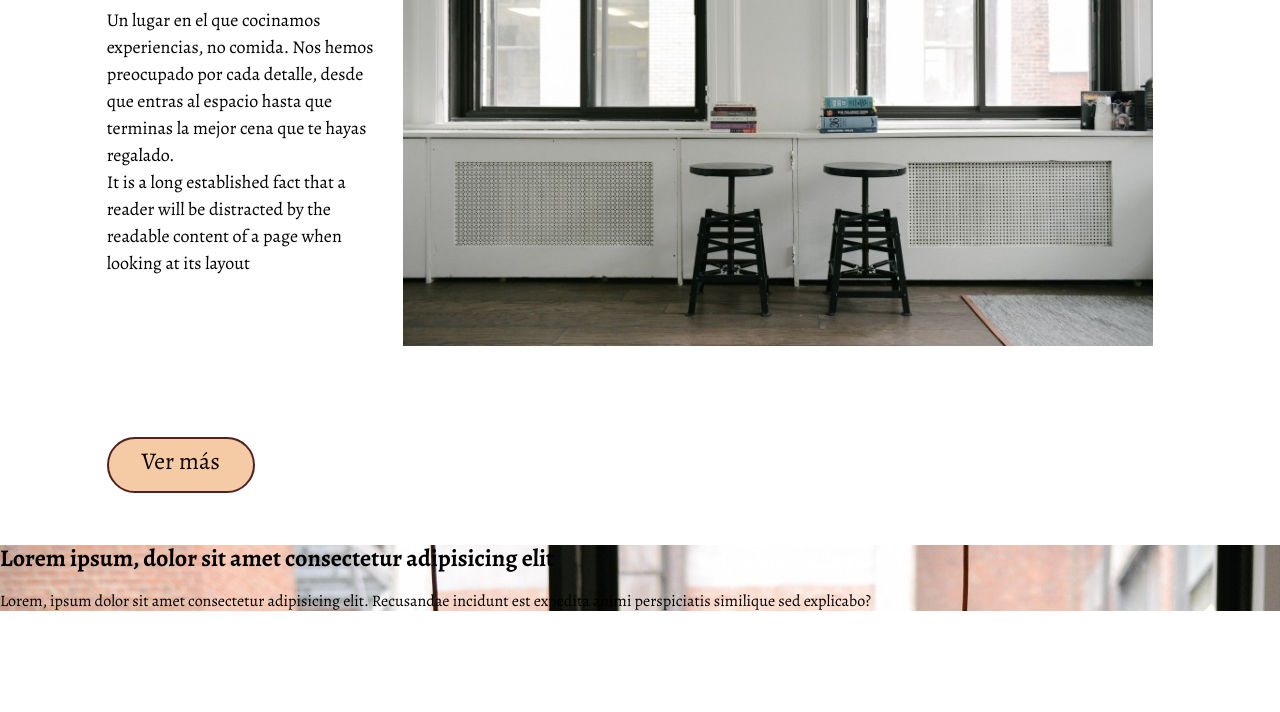
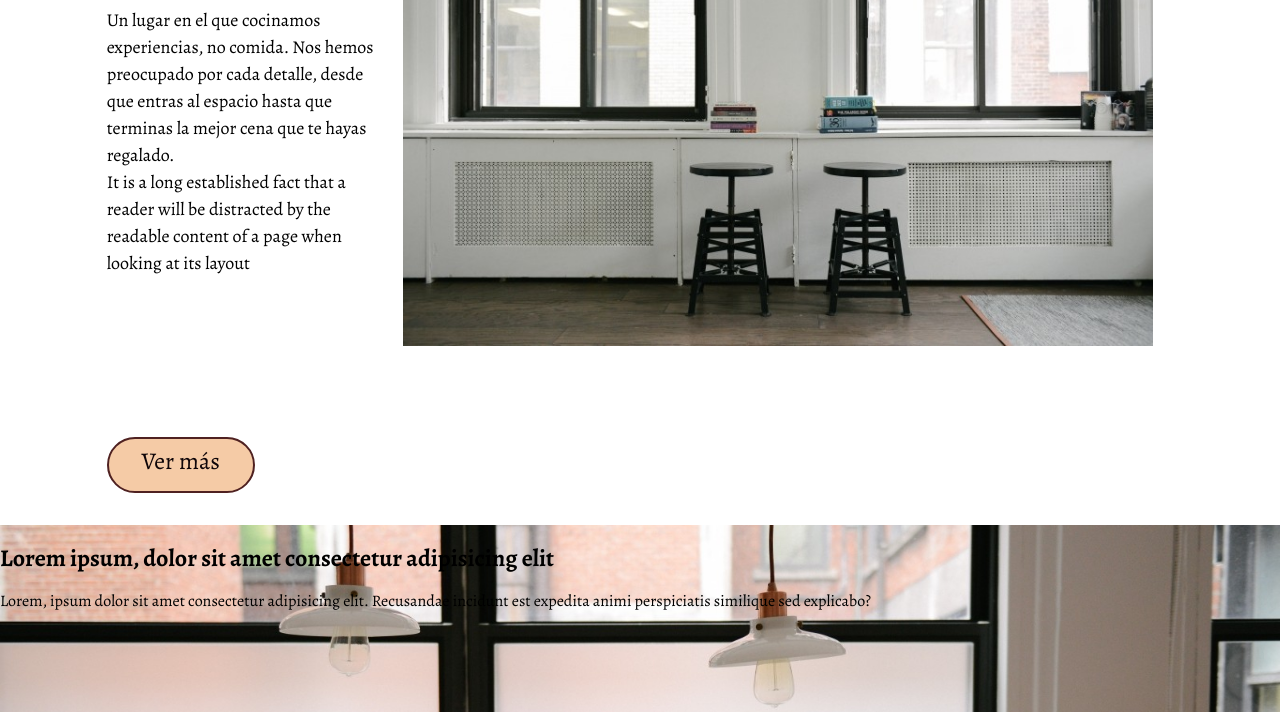
Before and after one commit to ZambranoBeicker/Facilito-Space, a website built with webpack: page assets/index.template.html in a window 1280 px wide. Shown: the part 240-952 px from the top of the page. Before the commit the page ends 867 px from the top, so only its background shows below. Built offline with nearby package versions, Linux system fonts and the light colour scheme.

Commit message:
Add parallax background styles

```diff
--- a/assets/css/components/_parallax.scss
+++ b/assets/css/components/_parallax.scss
@@ -1,5 +1,13 @@
 @import '../base/base-index';
 
 .parallax{
-    @include parallax('../../public/images/ter_fil.jpg');
+
+    &__background{
+        min-height: 400px;
+        background-position: center;
+        background-size: cover;
+        @include parallax('../../public/images/ter_fil.jpg');
+        @include position(absolute,0,0,none,none);
+        @include change-size(70%,100%);
+    }
 }
```
